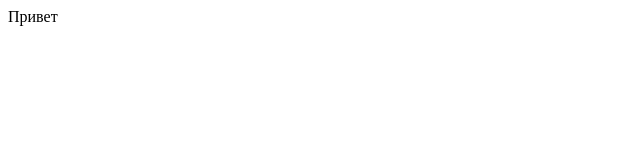
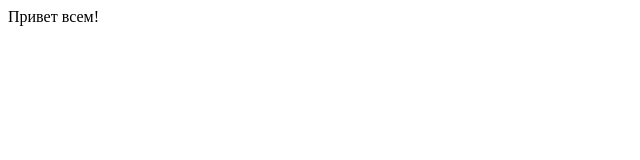
Before and after one commit to HannaKostrova/it, a plain HTML site: page index.html in a window 1280 px wide. Shown: the full height of the page, 0-640 px from the left. Drawn offline with Linux system fonts and the light colour scheme.

Commit message:
Добавлено

```diff
--- a/index.html
+++ b/index.html
@@ -6,6 +6,6 @@
     <title>Document</title>
 </head>
 <body>
-    Привет
+    Привет всем!
 </body>
 </html>
```
